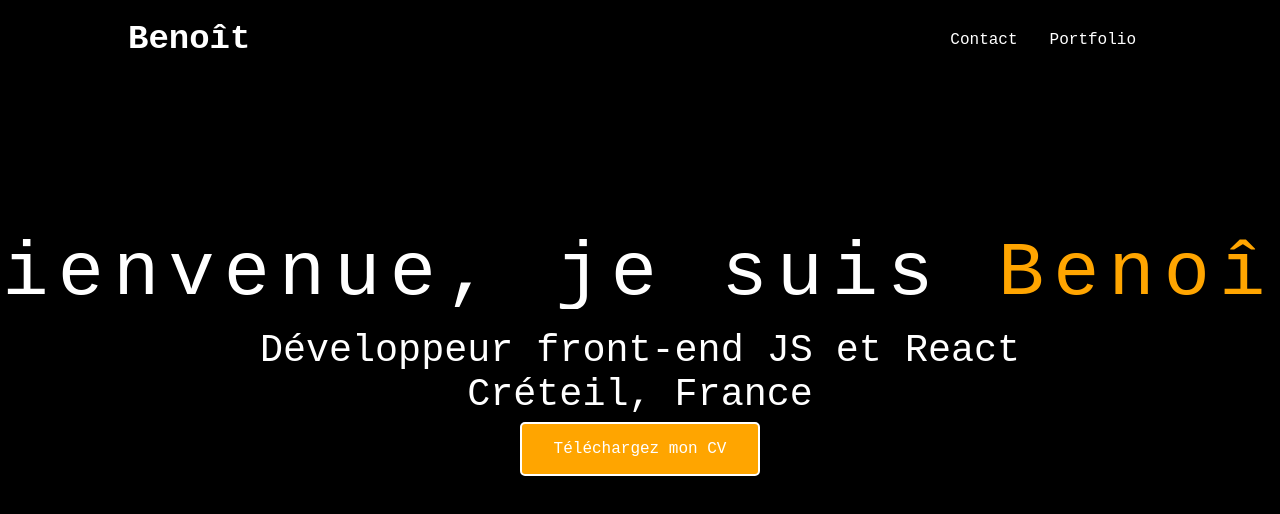
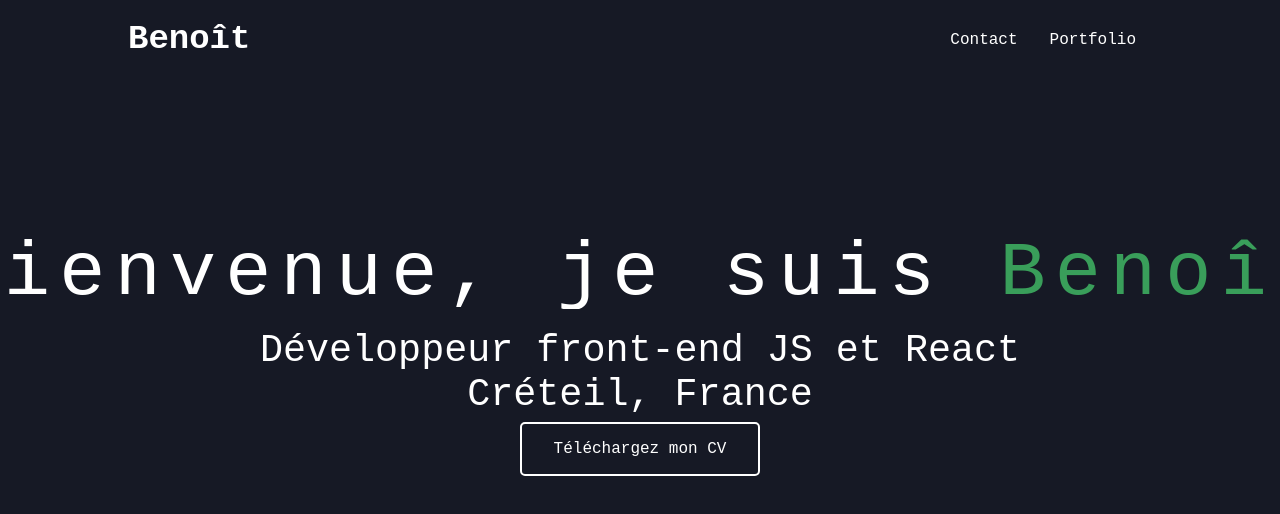
Before and after one commit to benoitfinet/portfolio_bf, a React (Create React App) app: page / in a window 1280 px wide. Shown: the top 514 px of the page. Built offline with nearby package versions, Linux system fonts and the light colour scheme.

Commit message:
changement de couleurs et utilisation des variables

```diff
--- a/src/App.scss
+++ b/src/App.scss
@@ -3,7 +3,6 @@
 p {
   color: $textColor;
   margin: 0;
-  font-family: monospace;
 }
 
 a:link {
@@ -22,3 +21,7 @@ a:link {
   font-smoothing: antialiased;
   text-rendering: optimizeLegibility;
 }
+
+body {
+  font-family: monospace;
+}
--- a/src/assets/sass/_variables.scss
+++ b/src/assets/sass/_variables.scss
@@ -6,6 +6,6 @@ $breakpoints: (
 
 $subtextColor : #54494b;
 $textColor : #fff;
-$backColor : #91c7b1;
-$otherColor : #399E5A;
+$backColor : #161925;
+$secColor : #399E5A;
 $errorColor : #b33951;
--- a/src/components/Header/header.scss
+++ b/src/components/Header/header.scss
@@ -6,14 +6,13 @@
     align-items: center;
     height: 80px;
     padding: 0 10vw;
-    background-color: black;
+    background-color: $backColor;
 
     &__name {
         margin: 0;
         font-weight: 700;
         font-size: 34px;
-        color: #fff;
-        font-family: monospace;
+        color: $textColor;
     }
 
     &__page {
@@ -21,7 +20,6 @@
         font-weight: 700;
         font-size: 34px;
         color: $textColor;
-        font-family: monospace;
     }
 
     &__nav {
--- a/src/pages/ContactMe/contactMe.scss
+++ b/src/pages/ContactMe/contactMe.scss
@@ -1,7 +1,8 @@
-@import url(https://fonts.googleapis.com/css?family=Open+Sans:400italic,400,300,600);
+@import '../../assets/sass/variables.scss';
+@import '../../assets/sass/mixins.scss';
 
 .contactme {
-    background-color: black;
+    background-color: $backColor;
     height: calc(100vh - 80px);
     display: flex;
     text-align: center;
@@ -31,14 +32,14 @@
 }
 
 #contact h3 {
-    color: #FFF;
+    color: $textColor;
     display: block;
     font-size: 30px;
     font-weight: 400;
 }
 
 #contact h4 {
-    color: #FFF;
+    color: $textColor;
     margin: 5px 0 15px;
     display: block;
     font-size: 13px;
@@ -85,7 +86,7 @@ fieldset {
     cursor: pointer;
     width: 100%;
     border: none;
-    background: orange;
+    background: $secColor;
     color: #FFF;
     margin: 0 0 5px;
     padding: 10px;
@@ -93,7 +94,7 @@ fieldset {
 }
 
 #contact button[type="submit"]:hover {
-    background: rgb(187, 121, 0);
+    background: #2cf06d;
     -webkit-transition: background 0.3s ease-in-out;
     -moz-transition: background 0.3s ease-in-out;
     transition: background-color 0.3s ease-in-out;
--- a/src/pages/Home/home.scss
+++ b/src/pages/Home/home.scss
@@ -7,7 +7,7 @@
     height: calc(100vh - 80px);
     text-align: center;
     justify-content: center;
-    background-color: black;
+    background-color: $backColor;
     width: 100vw;
 
     &__text {
@@ -19,17 +19,10 @@
 
     &__firstLine {
         font-size: 3.5vw;
-        font-family: monospace;
         overflow: hidden;
-        /* Ensures the content is not revealed until the animation */
-        border-right: .04em solid white;
-        /* The typwriter cursor */
         white-space: nowrap;
-        /* Keeps the content on a single line */
-        margin: 150px auto 20px 0;
-        /* Gives that scrolling effect as the typing happens */
+        margin: 150px auto 20px auto;
         letter-spacing: .12em;
-        /* Adjust as needed */
         animation:
             typing 2.5s steps(50, end),
             blink-caret 0.8s step-end infinite;
@@ -37,16 +30,19 @@
         @include desktopmini-only {
             font-size: 6vw;
         }
+
+        @include mobile-only {
+            font-size: 4.5vw;
+        }
     }
 
     &__firstName {
-        color: orange;
+        color: $secColor;
     }
 
     &__secondLine {
         font-size: 2vw;
         animation: flash 3.2s ease-in;
-        font-family: monospace;
 
         @include desktopmini-only {
             font-size: 3vw;
@@ -59,15 +55,14 @@
 }
 
 .buttonDownload {
-    background-color: orange;
+    background-color: transparent;
     /* Green */
-    border: 2px solid white;
-    color: white;
+    border: 2px solid $textColor;
+    color: $textColor;
     padding: 16px 32px;
     text-align: center;
     text-decoration: none;
     display: inline-block;
-    font-family: monospace;
     font-size: 16px;
     margin: 4px 2px;
     transition-duration: 0.4s;
@@ -76,10 +71,9 @@
 }
 
 .buttonDownload:hover {
-    background-color: rgb(255, 183, 48);
+    background-color: $secColor;
 }
 
-/* The typing effect */
 @keyframes typing {
     from {
         width: 0
@@ -100,7 +94,6 @@
     }
 }
 
-/* The typewriter cursor effect */
 @keyframes blink-caret {
 
     from,
--- a/src/pages/PortFolio/portFolio.scss
+++ b/src/pages/PortFolio/portFolio.scss
@@ -8,7 +8,7 @@
 }
 
 .portfolio {
-    background-color: black;
+    background-color: $backColor;
     min-height: calc(100vh - 80px);
     padding: 10px 10vw;
 
@@ -80,7 +80,6 @@
     position: relative;
     margin: 0 0 20px 0;
     display: none;
-    font-family: monospace;
 
     @include media {
         font-size: 30px;
@@ -91,7 +90,6 @@
 .origin {
     color: black;
     display: none;
-    font-family: monospace;
 
     @include media {
         display: block;
--- a/src/pages/Submit/submit.scss
+++ b/src/pages/Submit/submit.scss
@@ -8,7 +8,7 @@
 }
 
 .submit {
-    background-color: black;
+    background-color: $backColor;
     height: calc(100vh - 80px);
     display: flex;
     text-align: center;
```
